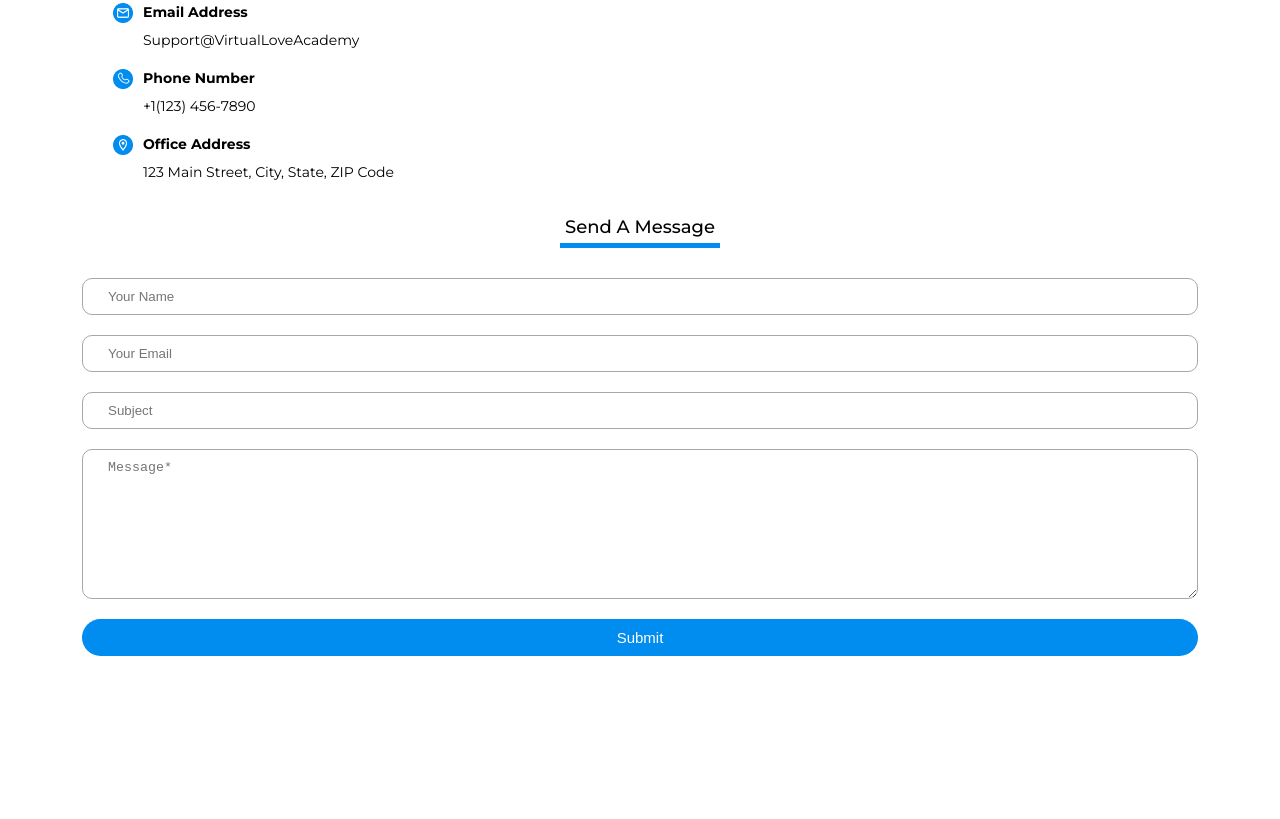
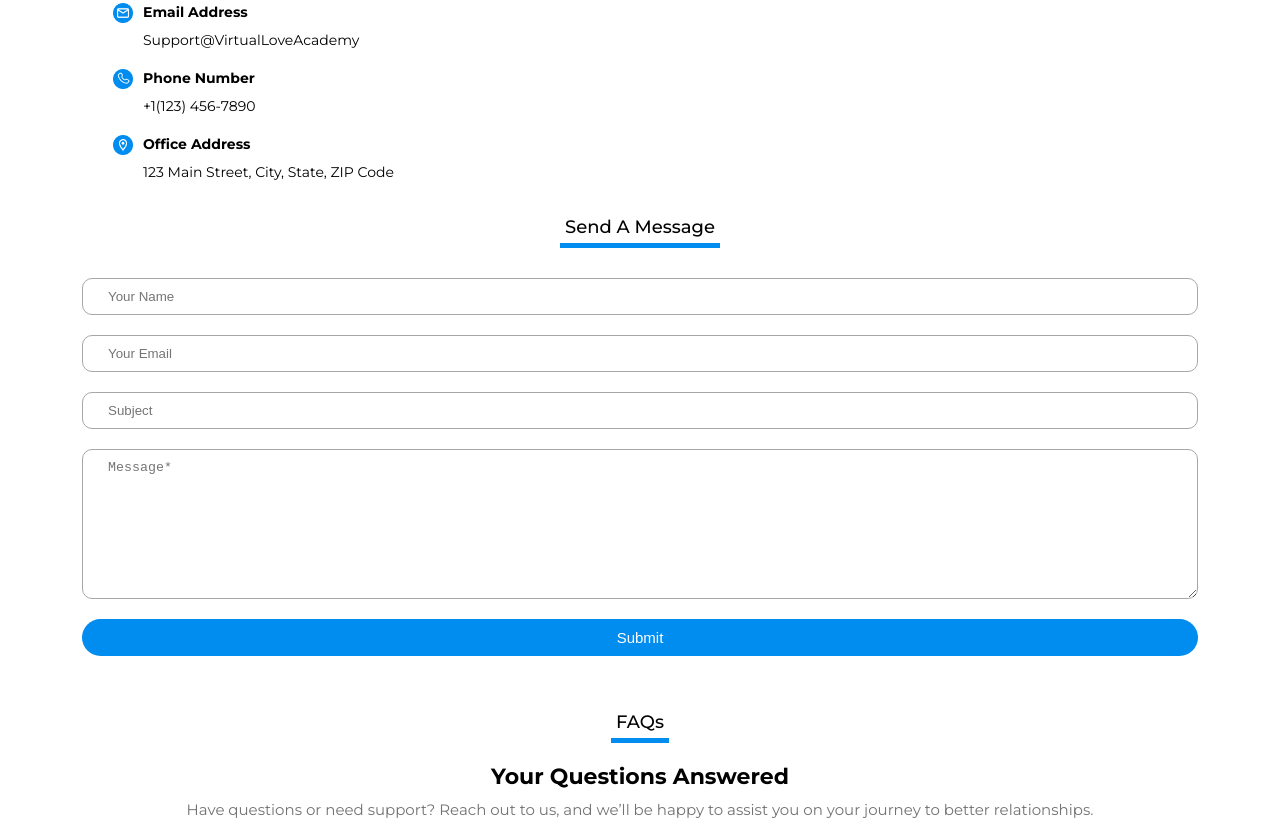
Before and after one commit to chinemelu/University_of_love, a website built with webpack: page src/views/contact/index.html in a window 1280 px wide. Shown: the part 890-1709 px from the top of the page. Before the commit the page ends 1596 px from the top, so only its background shows below. Built offline with nearby package versions, Linux system fonts and the light colour scheme.

Commit message:
Start FAQs section

```diff
--- a/src/views/contact/index.html
+++ b/src/views/contact/index.html
@@ -90,6 +90,22 @@
                         </form>
                     </section>
                 </article>
+
+
+
+                <article class="contact__faqs-container">
+                    <article class="contact__faqs__image">
+
+                    </article>
+                    <section class="contact__faqs">
+                        <h2 class="contact__heading contact__heading--primary">FAQs</h2>
+                        <h3 class="contact__heading--secondary">Your Questions Answered</h3>
+                        <div class="contact__contact-info__message">Have questions or need support? Reach out to us,
+                            and we’ll be happy to assist you on your journey to
+                            better relationships.
+                        </div>
+                    </section>
+                </article>
             </main>
 
             <footer>
```
